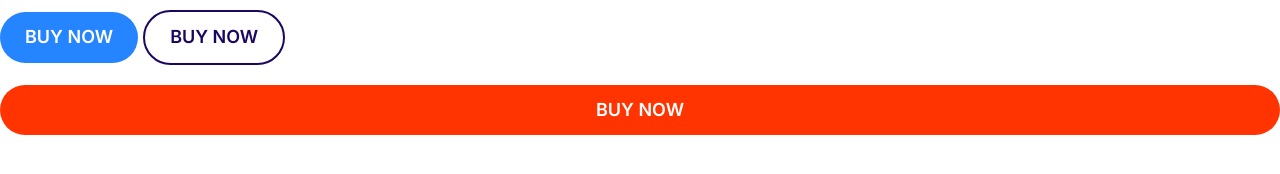
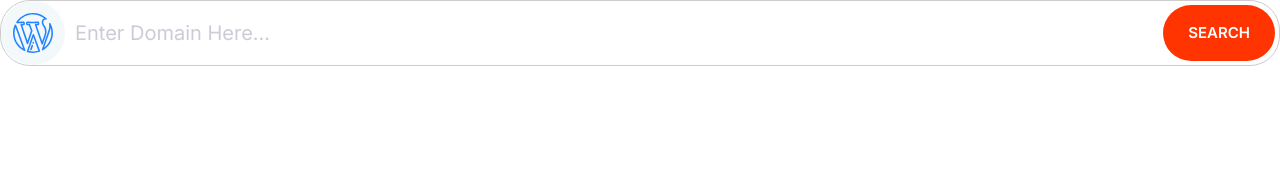
Before and after one commit to RazorBlade2020/sobhanify, a plain HTML site: page index.html in a window 1280 px wide. Drawn offline with Linux system fonts and the light colour scheme.

Commit message:
input-group

```diff
--- a/css/styles.css
+++ b/css/styles.css
@@ -4,6 +4,8 @@
     --color-headings:#1b0760;
     --color-primary:#2584ff;
     --color-secondary:#00d9ff;
+    --color-border:#ccc;
+    --border-raduis:30px;
 }
 *,*::after,*::before{
     box-sizing: border-box;
@@ -187,3 +189,39 @@ a{
     background: var(--color-headings);
     color: #fff;
 }
+@media screen and (min-width:1024px) {
+    .btn{
+        font-size: 1.5rem;
+    }
+
+}
+/*Inputs*/
+.input{
+    border-radius: var(--border-raduis);
+    border: 1px solid var(--color-border);
+    color: var(--color-headings);
+    font-size: 2rem;
+    outline: 0;
+    padding: 1.5rem 2.5rem;
+}
+::placeholder{
+    color: #cdcbd7;
+}
+.input-group{
+    border-radius: var(--border-raduis);
+    border: 1px solid var(--color-border);
+    display: flex;
+}
+.input-group .input{
+    border: 0;
+    flex-grow: 1;
+    padding: 1.5rem 1rem;
+}
+.input-group .btn{
+    margin: 4px;
+}
+@media screen and(min-width:1024px){
+    .input{
+        font-size: 1.5rem;
+    }
+}
--- a/index.html
+++ b/index.html
@@ -16,8 +16,15 @@
     <link rel="stylesheet" href="/css/styles.css" />
   </head>
   <body>
-    <button class="btn btn--primary">Buy now</button>
-    <button class="btn btn--outline">Buy now</button>
-    <button class="btn btn--accent btn--block">Buy now</button>
+    <div class="input-group">
+      <span class="icon-container">
+        <svg class="icon icon--primary">
+          <use xlink:href="images/sprite.svg#wordpress"></use>
+        </svg>
+      </span>
+
+      <input type="text" class="input" placeholder="Enter Domain Here..." />
+      <button class="btn btn--accent">Search</button>
+    </div>
   </body>
 </html>
```
Also changed, not shown: components/input-group.html (added, +4 -0 lines).
